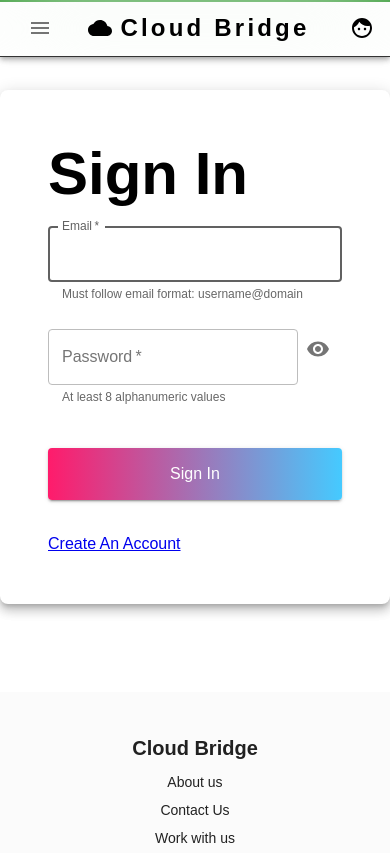
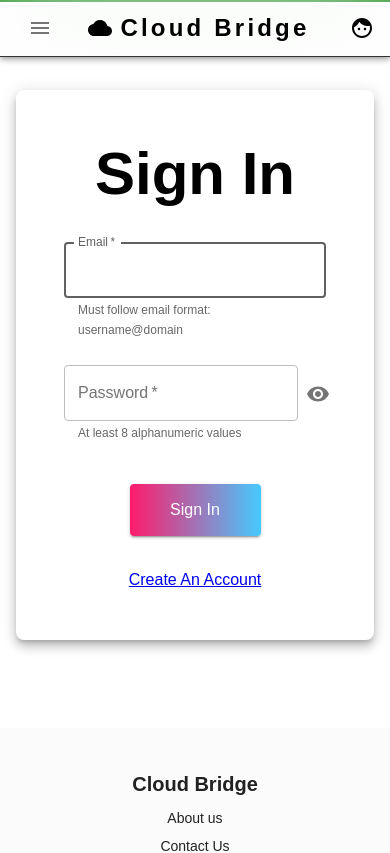
Before and after one commit to GaelAlburo/final-project, a Next.js app in the folder front/: page /sign-in in a window 390 px wide. Shown: the top 853 px of the page. Built offline with nearby package versions, Linux system fonts and the light colour scheme; a web font is replaced by a local one.

Commit message:
feat(sign-in): make sign-in page responsive

```diff
--- a/front/app/sign-in/page.jsx
+++ b/front/app/sign-in/page.jsx
@@ -108,22 +108,30 @@ export default function SignIn() {
                 alignItems: "center",
                 justifyContent: "center",
                 py: 3,
+                mt: {
+                  xs: 0,
+                  sm: 8
+                }
             }}
             >
             <Paper
               elevation={7}
               sx={{
                 padding: 6,
+                mx: 2,
                 borderRadius: 2,
-          maxWidth: "650px",
+                maxWidth: "550px",
                 width: "100%",
                 my: 8,
+                display: "flex",
+                flexDirection: "column",
+                alignItems: "center",
               }}
             >
               <Typography variant="h2"
                   sx={{
                     fontWeight: 'bold',
-              mb: 2,
+                    mb: 4,
                     background: '#000',
                     WebkitBackgroundClip: 'text',
                     WebkitTextFillColor: 'transparent'
@@ -134,17 +142,18 @@ export default function SignIn() {
                 <Box
                   sx={{
                     "& .MuiTextField-root": { mb: 3 },
+                    width: {
+                      xs: "100%",
+                      sm: "80%",
+                    },
+                    display: "flex",
+                    flexDirection: "column",
+                    alignItems: "center",
+                    justifyContent: "center",
                   }}
                 >
-            <Box
-              sx={{
-                  "& .MuiTextField-root": { mb: 3 },
-              }}
-            >
-            </Box>
                   <TextField
                     required
-              fullWidth
                     id="email"
                     label="Email"
                     name="email"
@@ -155,6 +164,8 @@ export default function SignIn() {
                     value={currentUser.email}
                     onChange={handleUserInfo}
                     sx={{
+                      width: "100%",
+
                       "& .MuiOutlinedInput-root": {
                         "& fieldset": {
                           borderColor: "grey.400",
@@ -174,7 +185,14 @@ export default function SignIn() {
                       },
                     }}
                   />
-            <Box gap={20}>
+                  <Box
+                    sx={{
+                      width: "100%",
+                      display: "flex",
+                      alignItems: "center",
+                      justifyContent: "center"
+                    }}
+                  >
                     <TextField
                       required
                       name="password"
@@ -187,7 +205,7 @@ export default function SignIn() {
                       value={currentUser.password}
                       onChange={handleUserInfo}
                       sx={{
-                  width: "85%",
+                        width: "100%",
                         "& .MuiOutlinedInput-root": {
                           "& fieldset": {
                             borderColor: "grey.400",
@@ -209,10 +227,8 @@ export default function SignIn() {
                     />
                     <IconButton
                       onClick={handleClickShowPassword}
-                sx={{
-                  justifyContent: "center",
-                }}
                       edge="end"
+                      sx={{mb: 5.5}}
                     >
                       {showPassword ? <VisibilityOff /> : <Visibility/>}
                     </IconButton>
@@ -220,12 +236,12 @@ export default function SignIn() {
 
                   <Button
                     type="submit"
-              fullWidth
                     variant="contained"
                     sx={{
                       mt: 2,
                       mb: 4,
                       py: 1.5,
+                      width: "50%",
                       background: 'linear-gradient(90deg, #FF1B6B 0%, #45CAFF 100%)',
                       "&:hover": {
                         bgcolor: "#232222",
```
Lines whose indentation alone changed are shown as unchanged.
